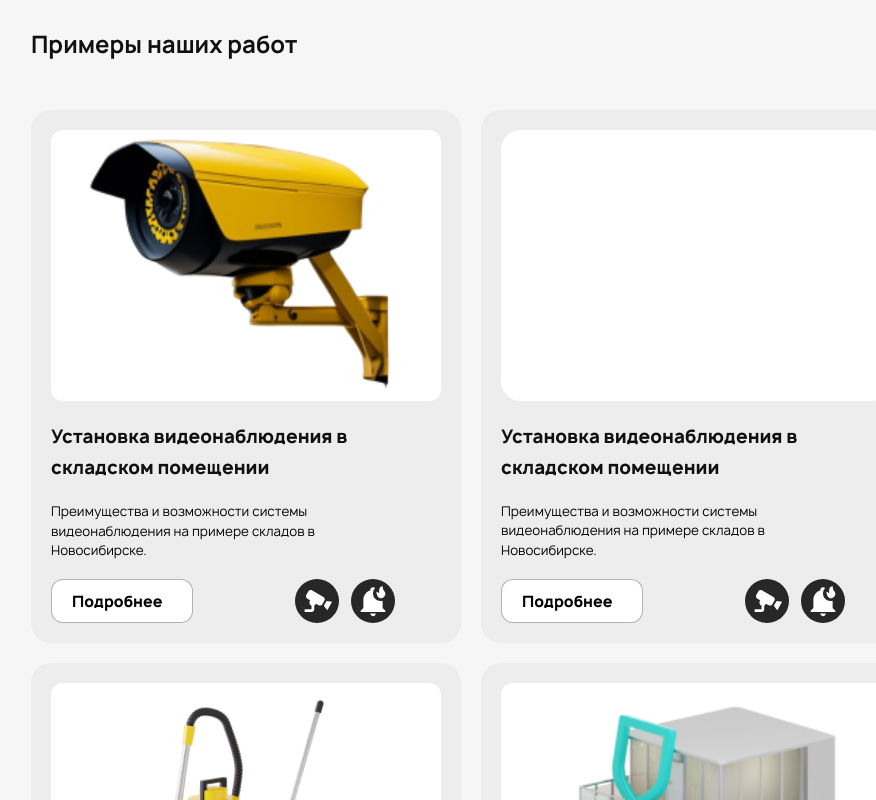
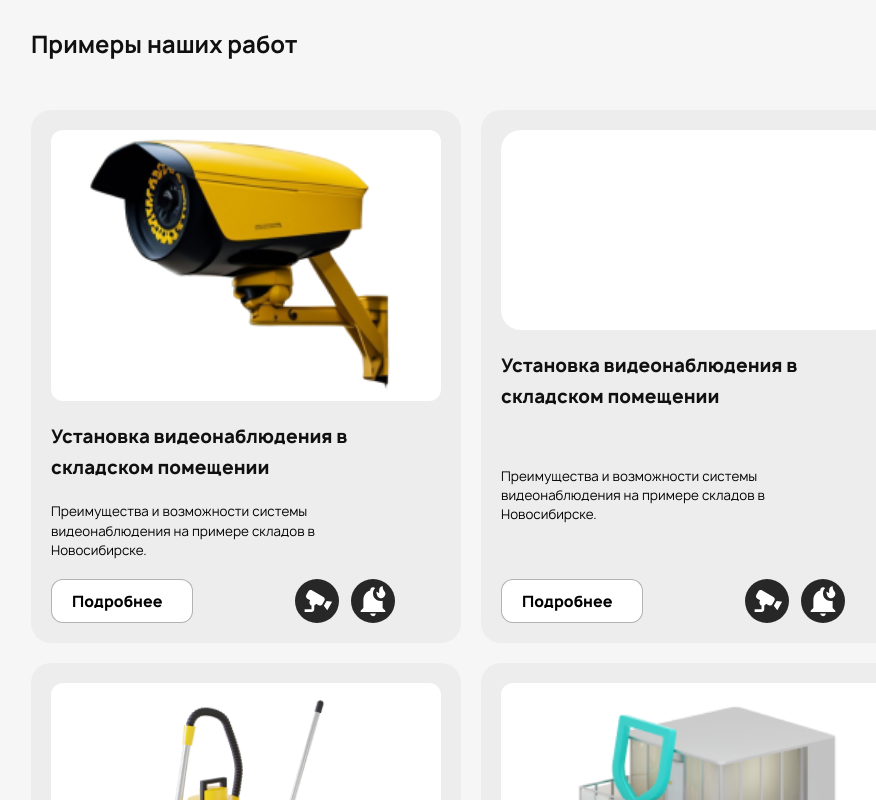
Before and after one commit to NSecuritySolutions/frontend, a React (Vite) app: page / in a window 1280 px wide. Shown: the part 2080-2880 px from the top of the page, without its empty margins (169-1045 px from the left). Built offline with nearby package versions, Linux system fonts and the light colour scheme.

Commit message:
Feat: Examples component- style fix3

```diff
--- a/src/widgets/ExamplesSlider/ui/ExamplesSlider.tsx
+++ b/src/widgets/ExamplesSlider/ui/ExamplesSlider.tsx
@@ -131,7 +131,7 @@ const ExamplesSlider = () => {
                 <div
                   style={{
                     width: width,
-                    minHeight: window.innerWidth > 1280 ? '200px' : height,
+                    minHeight: window.innerWidth > 1180 ? '200px' : height,
                     backgroundColor: '#fff',
                     borderRadius: '20px'
                   }}></div>
```
